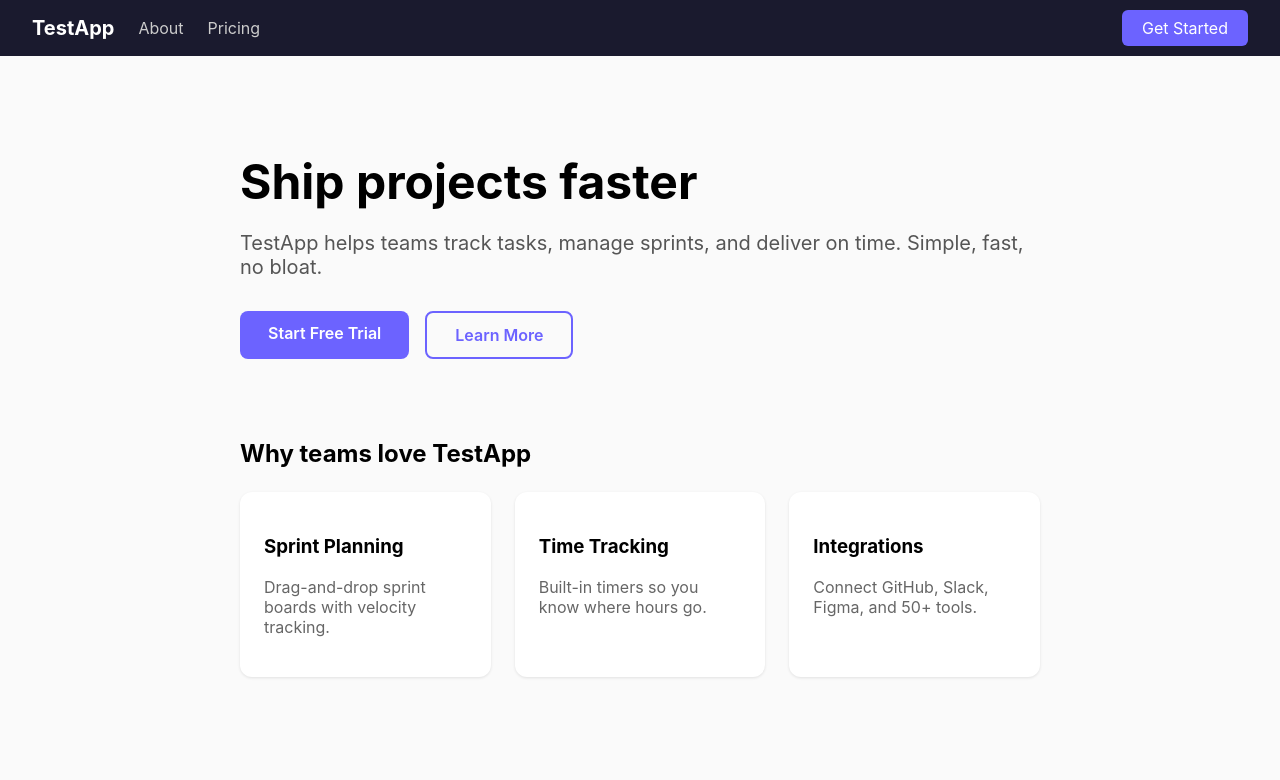
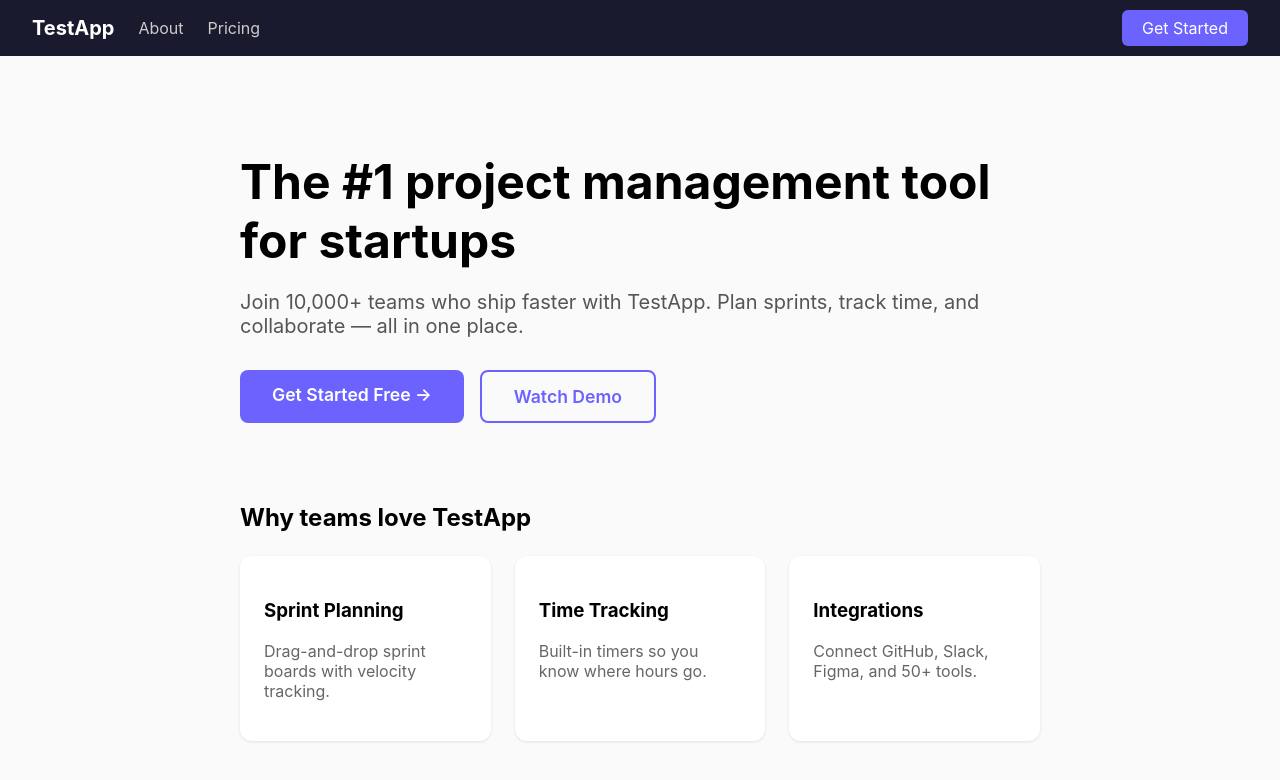
Before and after one commit to looksgoodtomeai/test-app, a Next.js app: page / in a window 1280 px wide. Shown: the top 780 px of the page. Built offline with nearby package versions, Linux system fonts and the light colour scheme.

Commit message:
redesign hero: new headline, social proof, bigger CTAs

```diff
--- a/src/app/page.tsx
+++ b/src/app/page.tsx
@@ -1,17 +1,16 @@
 export default function Home() {
   return (
     <div style={{ maxWidth: 800, margin: '0 auto', padding: '64px 24px' }}>
-      <h1 style={{ fontSize: '3rem', marginBottom: 16 }}>Ship projects faster</h1>
+      <h1 style={{ fontSize: '3rem', marginBottom: 16 }}>The #1 project management tool for startups</h1>
       <p style={{ fontSize: '1.25rem', color: '#555', marginBottom: 32 }}>
-        TestApp helps teams track tasks, manage sprints, and deliver on time.
-        Simple, fast, no bloat.
+        Join 10,000+ teams who ship faster with TestApp. Plan sprints, track time, and collaborate — all in one place.
       </p>
       <div style={{ display: 'flex', gap: 16 }}>
-        <a href="/pricing" style={{ background: '#6c63ff', color: '#fff', padding: '12px 28px', borderRadius: '8px', textDecoration: 'none', fontWeight: 600 }}>
-          Start Free Trial
+        <a href="/pricing" style={{ background: '#6c63ff', color: '#fff', padding: '14px 32px', borderRadius: '8px', textDecoration: 'none', fontWeight: 600, fontSize: '1.1rem' }}>
+          Get Started Free →
         </a>
-        <a href="/about" style={{ border: '2px solid #6c63ff', color: '#6c63ff', padding: '12px 28px', borderRadius: '8px', textDecoration: 'none', fontWeight: 600 }}>
-          Learn More
+        <a href="/about" style={{ border: '2px solid #6c63ff', color: '#6c63ff', padding: '14px 32px', borderRadius: '8px', textDecoration: 'none', fontWeight: 600, fontSize: '1.1rem' }}>
+          Watch Demo
         </a>
       </div>
 
```
